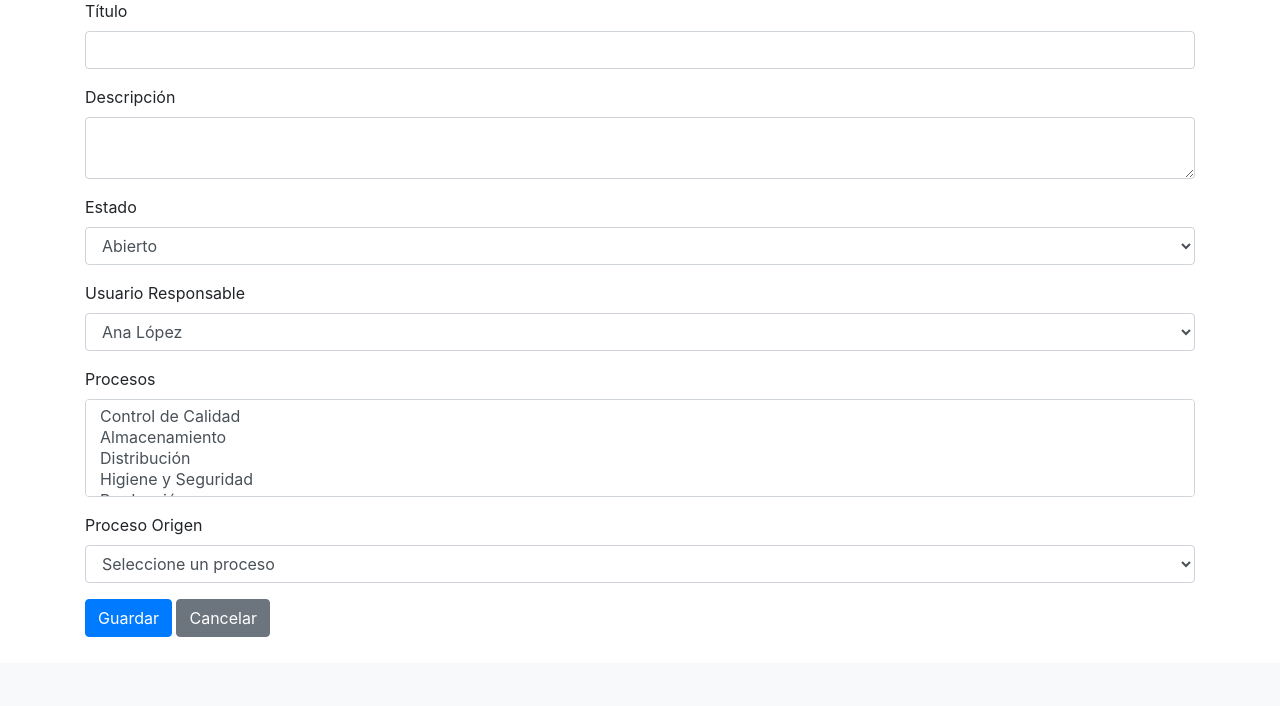
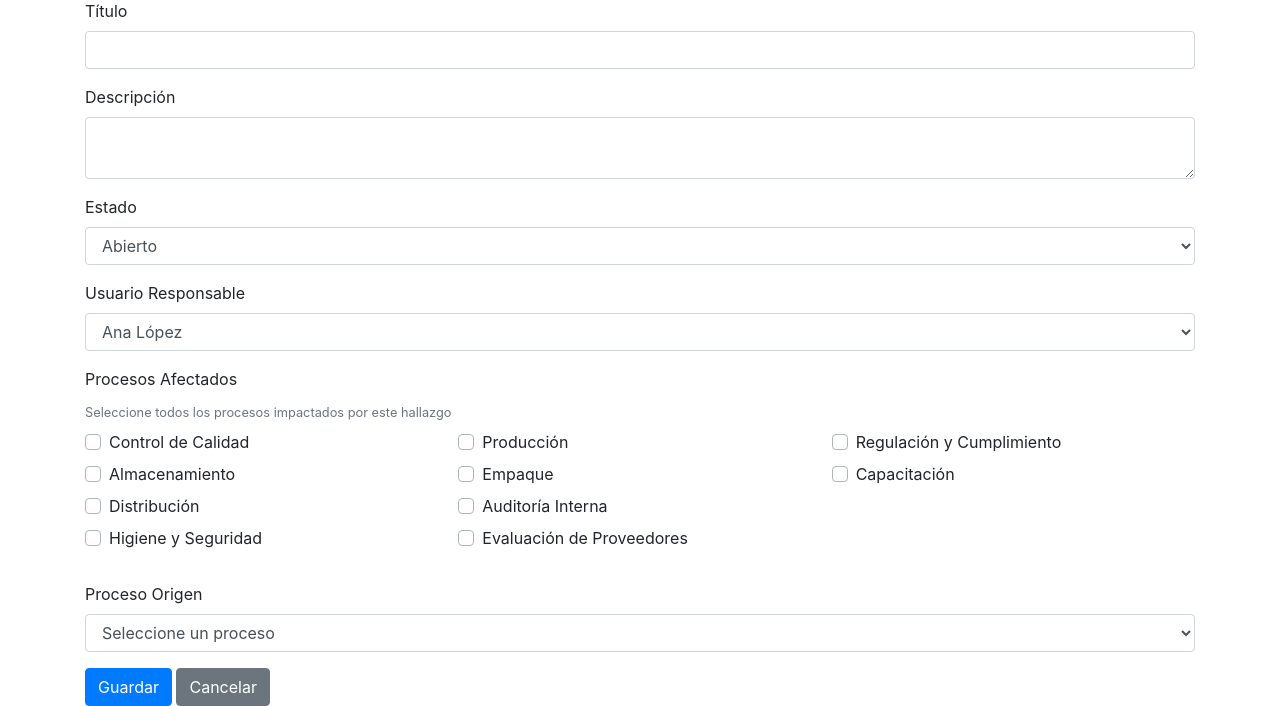
Before and after one commit to nicolasCa-sen/Pruebatecnicanovasec, a PHP site: page /index.php?action=create in a window 1280 px wide. Shown: the part 137-843 px from the top of the page. Before the commit the page ends 774 px from the top, so only its background shows below. Run offline with PHP 8.4, Linux system fonts and the light colour scheme; data comes from the database, SQL or seed files in the repository; data that the repository does not hold is empty.

Commit message:
Finalizacion H-6336

```diff
--- a/views/hallazgo/create.php
+++ b/views/hallazgo/create.php
@@ -36,12 +36,29 @@
             </select>
         </div>
         <div class="form-group">
-            <label for="procesos">Procesos</label>
-            <select multiple class="form-control" id="procesos" name="procesos[]">
-                <?php foreach ($procesos as $proceso): ?>
-                    <option value="<?= $proceso['id'] ?>"><?= $proceso['nombre'] ?></option>
-                <?php endforeach; ?>
-            </select>
+                <label for="procesos">Procesos Afectados</label>
+                <div class="form-group mb-4">
+                    <small class="form-text text-muted mb-2">Seleccione todos los procesos impactados por este hallazgo</small>
+                    <div class="process-list-container">
+                        <div class="form-row">
+                            <?php foreach (array_chunk($procesos, ceil(count($procesos)/3)) as $procesos_columna): ?>
+                            <div class="col-md-4">
+                                <?php foreach ($procesos_columna as $proceso): ?>
+                                <div class="custom-control custom-checkbox mb-2">
+                                    <input type="checkbox" class="custom-control-input"
+                                        id="proceso_<?= $proceso['id'] ?>"
+                                        name="procesos[]"
+                                        value="<?= $proceso['id'] ?>">
+                                    <label class="custom-control-label" for="proceso_<?= $proceso['id'] ?>">
+                                        <?= $proceso['nombre'] ?>
+                                    </label>
+                                </div>
+                                <?php endforeach; ?>
+                            </div>
+                            <?php endforeach; ?>
+                        </div>
+                    </div>
+                </div>
         </div>
         <div class="form-group">
             <label for="id_proceso_origen">Proceso Origen</label>
```
